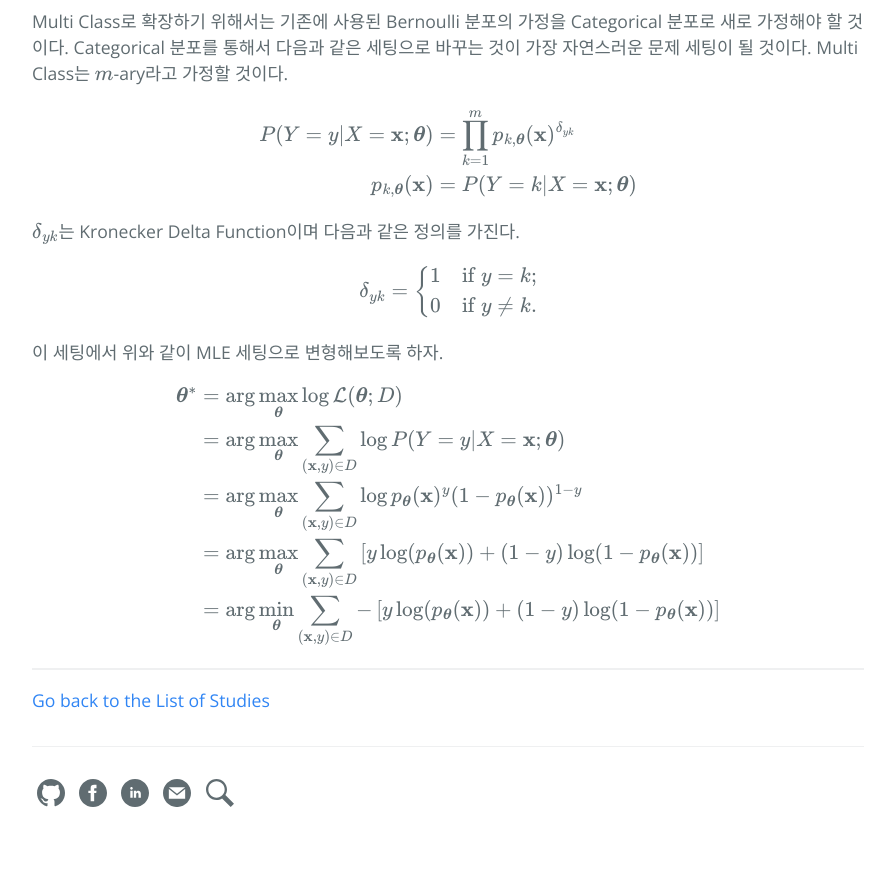
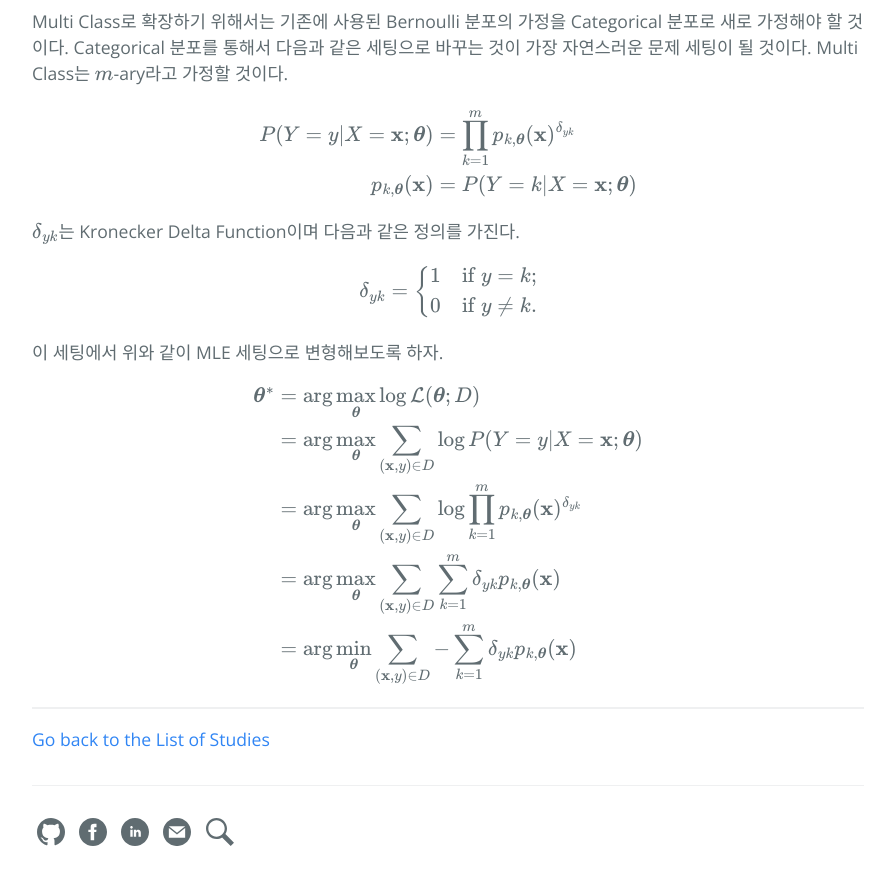
Before and after one commit to hcnoh/hcnoh.github.io, a Jekyll site: the page built from _posts/2019-06-03-cross-entropy.md, in a window 1280 px wide and 900 px high, scrolled down 3450 px. Shown: the top 885 px of the window, without its empty margins (192-1087 px from the left). Built offline with Jekyll 4.4.1, drawn with Linux system fonts in a browser that asks for light colours; formulas are drawn with MathJax 3; comment, search, counter and statistics services are not loaded; before the commit the page ends 4311 px from its top, so only the background shows below that.

Commit message:
Update 2019-06-03-cross-entropy.md

```diff
--- a/_posts/2019-06-03-cross-entropy.md
+++ b/_posts/2019-06-03-cross-entropy.md
@@ -160,8 +160,8 @@ $$
 \boldsymbol{\theta}^*
 & = \arg \max_{\boldsymbol{\theta}} \log \mathcal{L}(\boldsymbol{\theta} ; D) \\
 & = \arg \max_{\boldsymbol{\theta}} \sum_{(\mathbf{x}, y) \in D} \log P(Y=y \vert X=\mathbf{x} ; \boldsymbol{\theta}) \\
-& = \arg \max_{\boldsymbol{\theta}} \sum_{(\mathbf{x}, y) \in D} \log p_{\boldsymbol{\theta}}(\mathbf{x})^y(1−p_{\boldsymbol{\theta}}(\mathbf{x}))^{1−y} \\
-& = \arg \max_{\boldsymbol{\theta}} \sum_{(\mathbf{x}, y) \in D} \left[ y\log (p_{\boldsymbol{\theta}}(\mathbf{x})) + (1-y)\log(1-p_{\boldsymbol{\theta}}(\mathbf{x})) \right] \\
-& = \arg \min_{\boldsymbol{\theta}} \sum_{(\mathbf{x}, y) \in D} -\left[ y\log (p_{\boldsymbol{\theta}}(\mathbf{x})) + (1-y)\log(1-p_{\boldsymbol{\theta}}(\mathbf{x})) \right]
+& = \arg \max_{\boldsymbol{\theta}} \sum_{(\mathbf{x}, y) \in D} \log \prod_{k=1}^m p_{k, \boldsymbol{\theta}}(\mathbf{x})^{\delta_{yk}} \\
+& = \arg \max_{\boldsymbol{\theta}} \sum_{(\mathbf{x}, y) \in D} \sum_{k=1}^m \delta_{yk} p_{k, \boldsymbol{\theta}}(\mathbf{x}) \\
+& = \arg \min_{\boldsymbol{\theta}} \sum_{(\mathbf{x}, y) \in D} -\sum_{k=1}^m \delta_{yk} p_{k, \boldsymbol{\theta}}(\mathbf{x})
 \end{align*}
 $$
```
